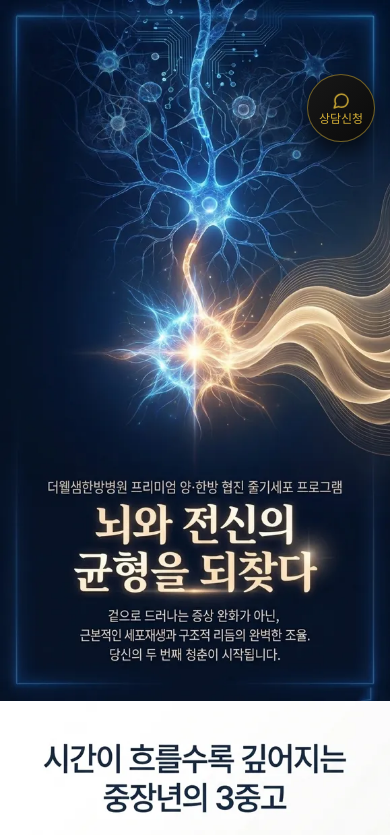
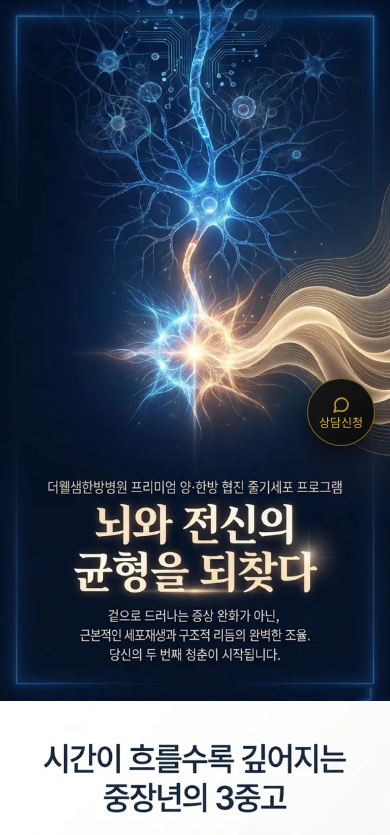
Before and after one commit to grigobio237-eng/thewellsam-v3, a website built with Vite: page index.html in a window 390 px wide. Shown: the top 835 px of the page. Built offline with nearby package versions, Linux system fonts and the light colour scheme.

Commit message:
style: move floating balloon to the middle right

```diff
--- a/index.html
+++ b/index.html
@@ -55,7 +55,8 @@
         /* 우측 플로팅 상담 풍선 (Floating Balloon) */
         .floating-balloon {
             position: fixed;
-            top: 10%; /* 상단에서 10% 위치 */
+            top: 50%; /* 우측 중간 위치 */
+            margin-top: -38px; /* 정확히 가운데 정렬을 위한 마진 (높이 76px의 절반) */
             right: 20px;
             width: 76px;
             height: 76px;
@@ -121,7 +122,8 @@
         /* 모바일 대응 미디어쿼리 */
         @media (max-width: 600px) {
             .floating-balloon {
-                top: 10%; /* 모바일에서도 동일하게 상단에서 10% 위치 */
+                top: 50%; /* 모바일에서도 동일하게 우측 중간 위치 */
+                margin-top: -34px; /* 높이 68px의 절반 */
                 right: 15px; /* 화면 밖으로 밀리지 않도록 조정 */
                 width: 68px;
                 height: 68px;
```
